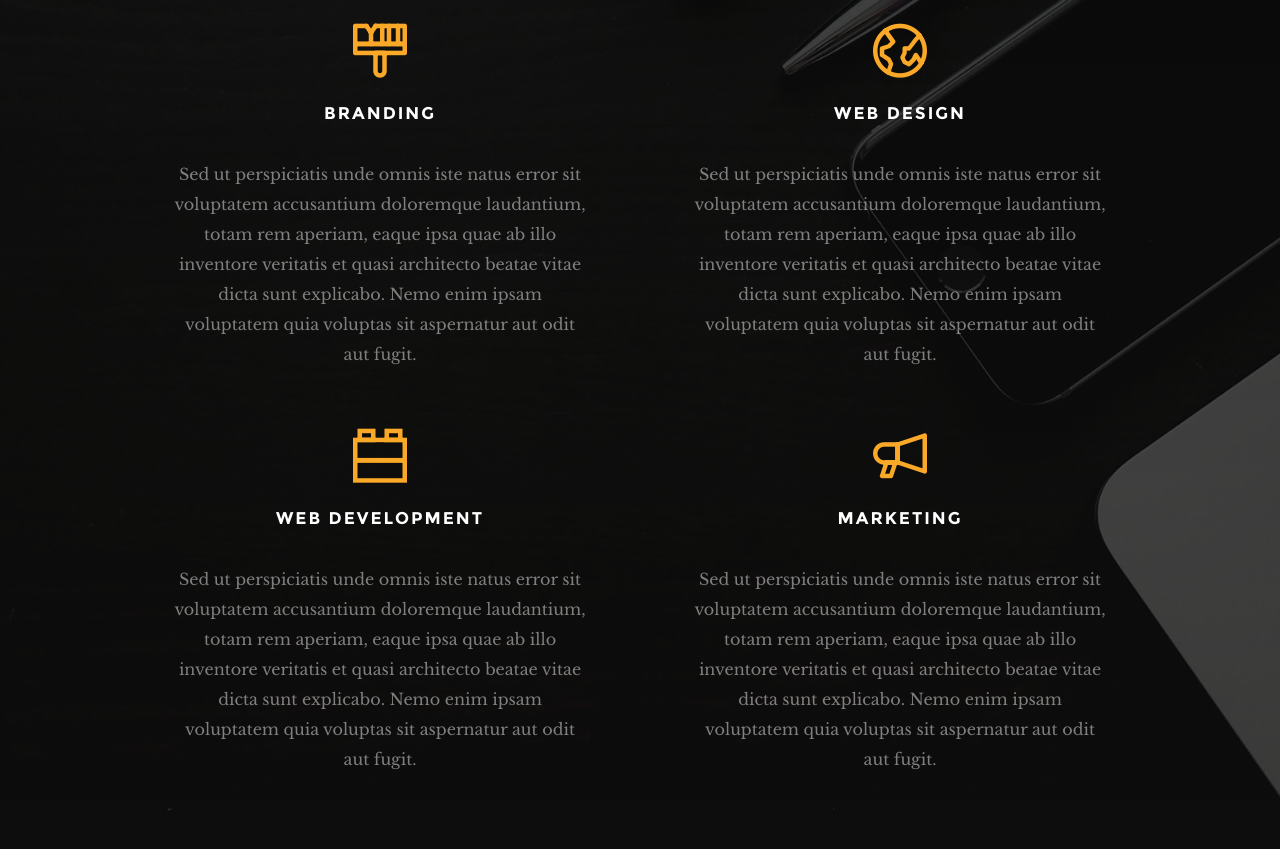
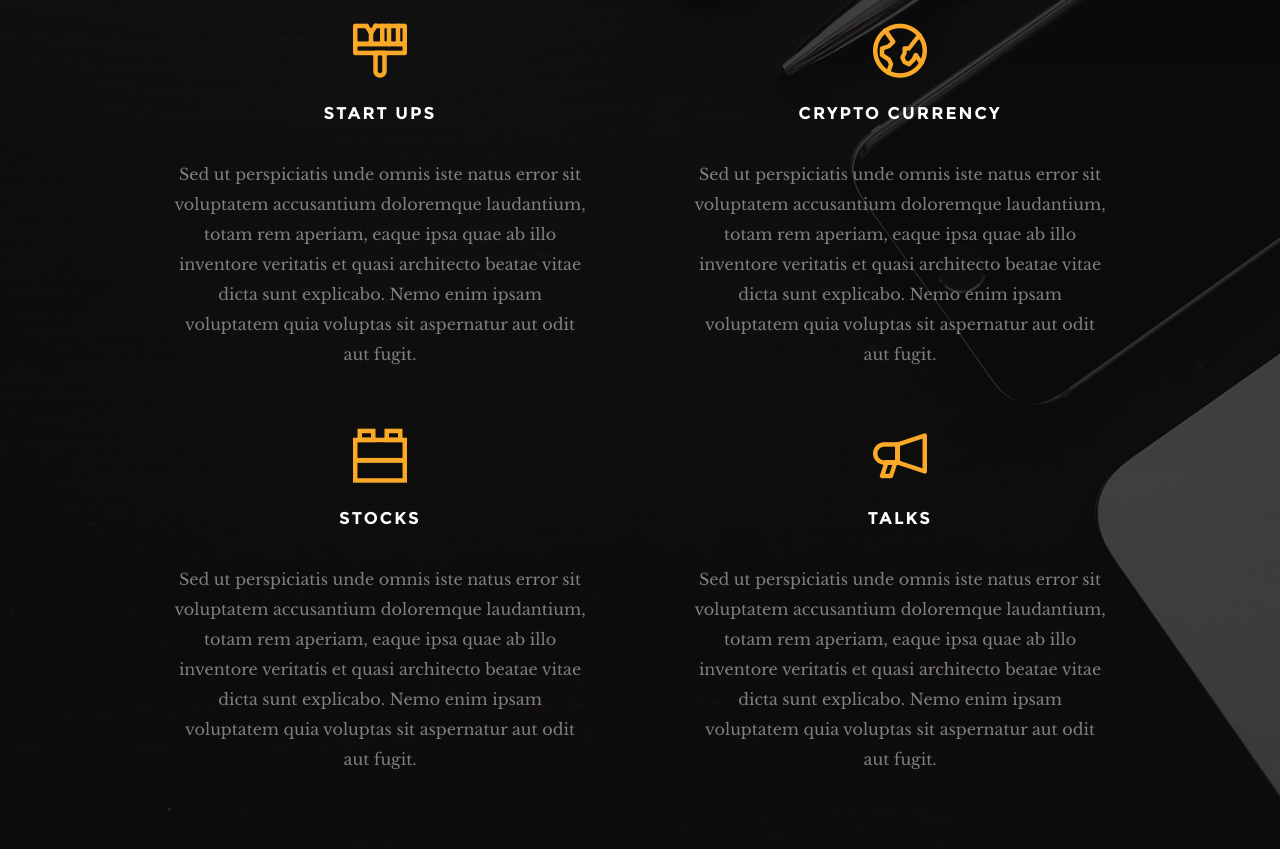
Before and after one commit to sharababy/epiclub.tk, a website: page public/index.html in a window 1280 px wide. Shown: the part 2358-3207 px from the top of the page. Drawn offline with Linux system fonts and the light colour scheme; files whose address does not match are found by name.

Commit message:
index.html content update

```diff
--- a/public/index.html
+++ b/public/index.html
@@ -160,7 +160,7 @@
 	      		<span class="icon"><i class="icon-paint-brush"></i></span>
 
 	            <div class="service-content">
-	            	<h3 class="h05">Branding</h3>
+	            	<h3 class="h05">Start Ups</h3>
 
 		            <p>Sed ut perspiciatis unde omnis iste natus error sit voluptatem accusantium doloremque laudantium, totam rem aperiam, eaque ipsa quae ab illo inventore veritatis et quasi architecto beatae vitae dicta sunt explicabo. Nemo enim ipsam voluptatem quia voluptas sit aspernatur aut odit aut fugit.
 	         		</p>
@@ -173,7 +173,7 @@
 					<span class="icon"><i class="icon-earth"></i></span>
 
 	            <div class="service-content">
-	            	<h3 class="h05">Web Design</h3>
+	            	<h3 class="h05">Crypto Currency</h3>
 
 		            <p>Sed ut perspiciatis unde omnis iste natus error sit voluptatem accusantium doloremque laudantium, totam rem aperiam, eaque ipsa quae ab illo inventore veritatis et quasi architecto beatae vitae dicta sunt explicabo. Nemo enim ipsam voluptatem quia voluptas sit aspernatur aut odit aut fugit.
 	         		</p>
@@ -186,7 +186,7 @@
 			   	<span class="icon"><i class="icon-lego-block"></i></span>
 
 	            <div class="service-content">
-	            	<h3 class="h05">Web Development</h3>
+	            	<h3 class="h05">Stocks</h3>
 
 		            <p>Sed ut perspiciatis unde omnis iste natus error sit voluptatem accusantium doloremque laudantium, totam rem aperiam, eaque ipsa quae ab illo inventore veritatis et quasi architecto beatae vitae dicta sunt explicabo. Nemo enim ipsam voluptatem quia voluptas sit aspernatur aut odit aut fugit.
 	        			</p>
@@ -199,7 +199,7 @@
 					<span class="icon"><i class="icon-megaphone"></i></span>
 
 	            <div class="service-content">
-	            	<h3 class="h05">Marketing</h3>
+	            	<h3 class="h05">Talks</h3>
 
 		            <p>Sed ut perspiciatis unde omnis iste natus error sit voluptatem accusantium doloremque laudantium, totam rem aperiam, eaque ipsa quae ab illo inventore veritatis et quasi architecto beatae vitae dicta sunt explicabo. Nemo enim ipsam voluptatem quia voluptas sit aspernatur aut odit aut fugit.
 	         		</p>
```
